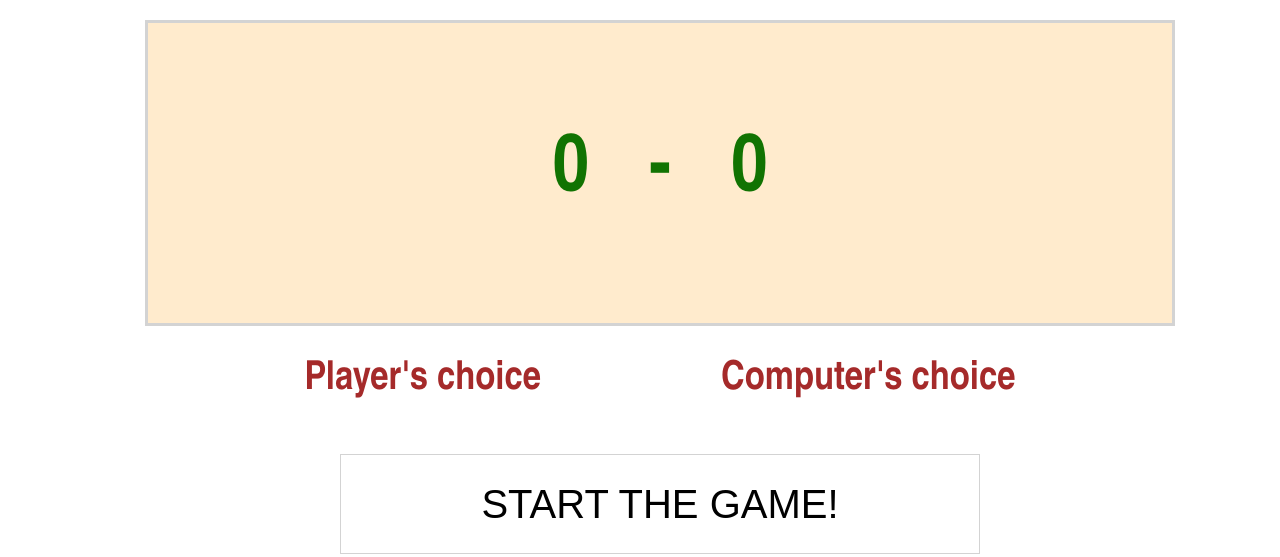
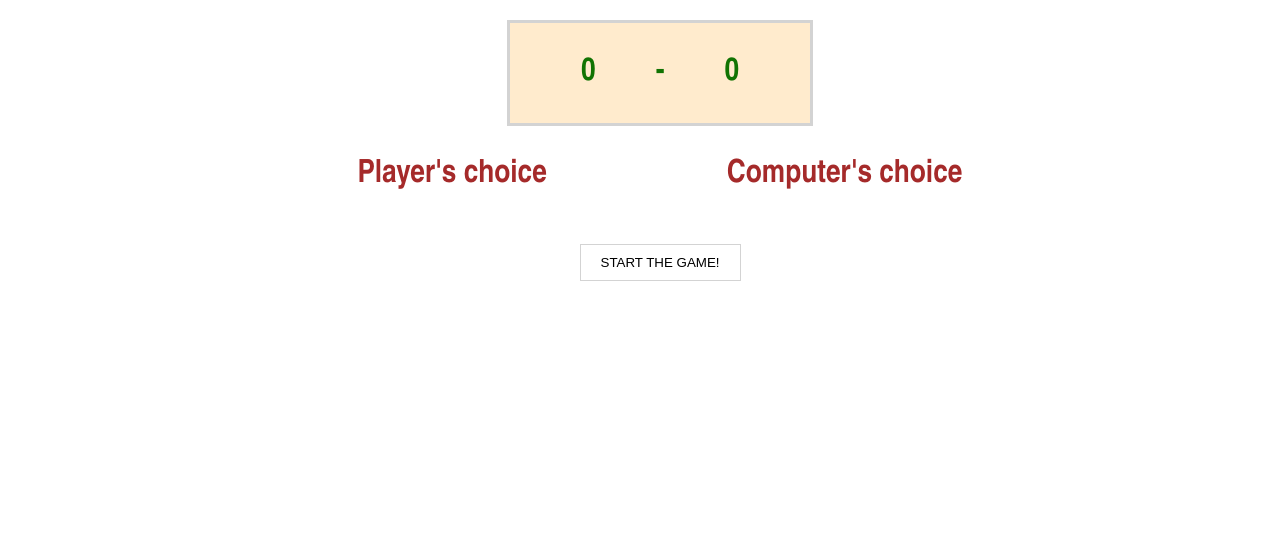
Before and after one commit to MaxOn27/Rock-Scissors-Paper, a website: page index.html in a window 1280 px wide. Drawn offline with Linux system fonts and the light colour scheme.

Commit message:
reformat project tree

```diff
--- a/index.html
+++ b/index.html
@@ -3,8 +3,8 @@
 <head>
     <meta charset="UTF-8">
     <title>Rock, Paper, Scissors</title>
-    <link rel="stylesheet" href="assets/style.css">
-    <script src="app.js" async></script>
+    <link rel="stylesheet" href="src/assets/style.css">
+    <script src="src/js/app.js" async></script>
     <link href="https://fonts.googleapis.com/css2?family=Architects+Daughter&display=swap" rel="stylesheet">
 </head>
 <body>
--- a/package.json
+++ b/package.json
@@ -2,7 +2,7 @@
   "name": "rock_paper_scissors",
   "version": "1.0.0",
   "description": "_The game built with vanilla JS and uses PWA_",
-  "main": "app.js",
+  "main": "src/js/app.js",
   "scripts": {
     "start": "http-server -c-1",
     "test": "echo \"Error: no test specified\" && exit 1"
--- a/assets/style.css
+++ b/src/assets/style.css
@@ -67,33 +67,3 @@ h3 {
     background-color: #ffebcd;
     color: #117302;
 }
-
-@media (min-width: 500px) {
-    .score {
-        height: 300px;
-        width: 80%;
-        border: 3px solid #d3d3d3;
-        background-color: #ffebcd;
-        display: flex;
-        justify-content: center;
-        align-items: center;
-    }
-
-    .score h1 {
-        font-size: 5rem;
-    }
-
-    .playerChoice h3, .computerChoice h3 {
-        font-size: 2.5rem;
-    }
-
-    h1 {
-        font-size: 2.5rem;
-    }
-
-    #start-btn {
-        width: 50%;
-        height: 100px;
-        font-size: 2.5rem;
-    }
-}
```
Also changed, not shown: src/js/app.js (renamed from app.js).
